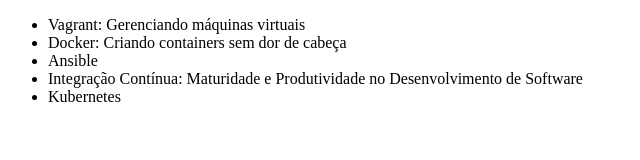
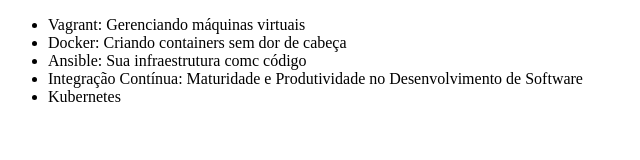
Before and after one commit to nilton1998/alura-git, a plain HTML site: page index.html in a window 1280 px wide. Shown: the whole page, without its empty margins (0-640 px from the left). Drawn offline with Linux system fonts and the light colour scheme.

Commit message:
Adicionando informações sobre Ansible

```diff
--- a/index.html
+++ b/index.html
@@ -8,7 +8,7 @@
     <ul>
         <li>Vagrant: Gerenciando máquinas virtuais</li>
         <li>Docker: Criando containers sem dor de cabeça</li>
-        <li>Ansible</li>
+        <li>Ansible: Sua infraestrutura comc código</li>
         <li>Integração Contínua: Maturidade e Produtividade no Desenvolvimento de Software</li>
         <li>Kubernetes</li>
     </ul>
```
